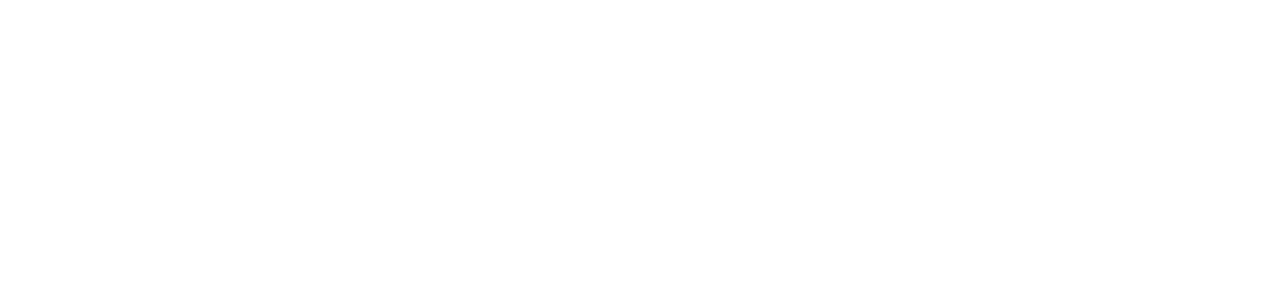
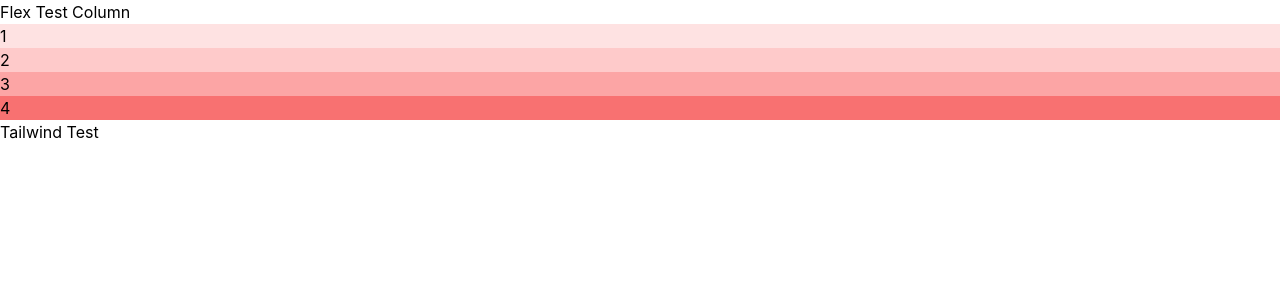
Before and after one commit to seenjey07/Project-Slack, a React (Create React App) app: page / in a window 1280 px wide. Shown: the top 300 px of the page. Built offline with nearby package versions, Linux system fonts and the light colour scheme.

Commit message:
Setup tailwind configs

```diff
--- a/src/App.js
+++ b/src/App.js
@@ -4,7 +4,13 @@
 function App() {
   return (
     <div>
-
+      <div className="flex flex-col">Flex Test Column
+      <div className="bg-red-100">1</div>
+      <div className="bg-red-200">2</div>
+      <div className="bg-red-300">3</div>
+      <div className="bg-red-400">4</div>
+      </div>
+    <div>Tailwind Test</div>
 
 
     </div>
--- a/src/index.css
+++ b/src/index.css
@@ -1,3 +1,7 @@
+@tailwind base;
+@tailwind components;
+@tailwind utilities;
+
 body {
   margin: 0;
   font-family: -apple-system, BlinkMacSystemFont, 'Segoe UI', 'Roboto', 'Oxygen',
--- a/tailwind.config.js
+++ b/tailwind.config.js
@@ -1,6 +1,8 @@
 /** @type {import('tailwindcss').Config} */
 module.exports = {
-  content: [],
+  content: [
+    "./src/**/*.{js,jsx,ts,tsx}"
+  ],
   theme: {
     extend: {},
   },
```
Also changed, not shown: public/index.html (+1 -22 lines).
